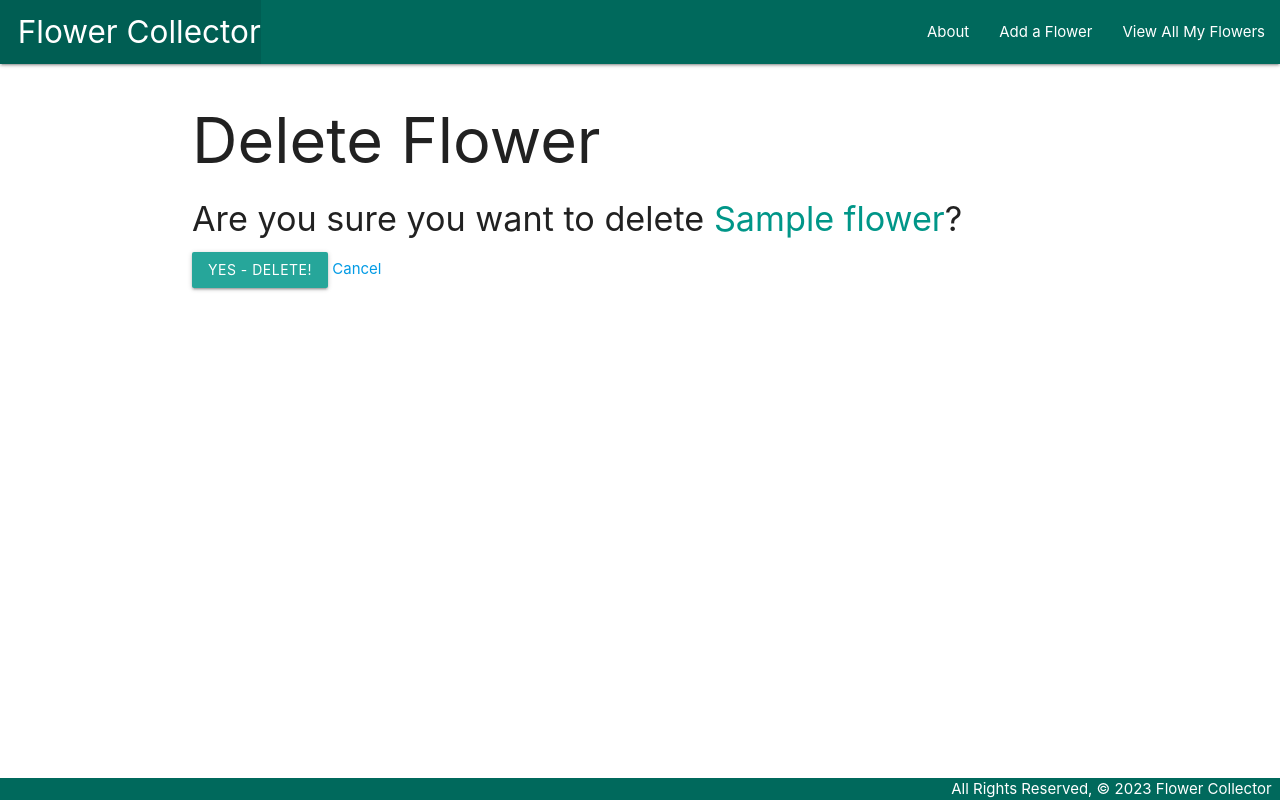
After one commit to SaidNivek/flowercollector, a Django app: page /flowers/1/delete/ in a window 1280 px wide. The commit adds this page. Run offline with Django 4.2, Linux system fonts and the light colour scheme; tables that the repository leaves empty hold one stand-in row (values such as "Sample post").

Commit message:
Complete delete functionality and add a delete confirm page

```diff
--- a/main_app/templates/base.html
+++ b/main_app/templates/base.html
@@ -20,7 +20,7 @@
         </ul>
         <ul class="right">
           <li><a href="{% url 'about' %}">About</a></li>
-          <li><a href="{% url 'flower_create' %}">Add a Flower</a></li>
+          <li><a href="{% url 'flowers_create' %}">Add a Flower</a></li>
           <li><a href="{% url 'index' %}">View All My Flowers</a></li>
         </ul>
       </div>
--- a/main_app/templates/flowers/detail.html
+++ b/main_app/templates/flowers/detail.html
@@ -21,6 +21,11 @@
         <p>Hardiness: {{ flower.hardiness }}&deg; F</p>
         <p>Pinch: {{ flower.pinch }}</p>
       </div>
+
+      <div class="card-action">
+        <a href="{% url 'flowers_update' flower.id %}">Edit</a>
+        <a href="{% url 'flowers_delete' flower.id %}">Delete</a>
+      </div>
 </div>
 
 {% endblock %}
--- /dev/null
+++ b/main_app/templates/main_app/flower_confirm_delete.html
@@ -0,0 +1,13 @@
+{% extends 'base.html' %}
+
+{% block content %}
+  <h1>Delete Flower</h1>
+
+  <h4>Are you sure you want to delete <span class="teal-text">{{ object.name }}</span>?</h4>
+
+  <form action="" method="POST">
+    {% csrf_token %}
+    <input type="submit" value="Yes - Delete!" class="btn">
+    <a href="{% url 'detail' flower.id %}">Cancel</a>
+  </form>
+{% endblock %}
--- a/main_app/templates/main_app/flower_form.html
+++ b/main_app/templates/main_app/flower_form.html
@@ -1,7 +1,11 @@
 {% extends 'base.html' %}
 
 {% block content %}
+    {% if object %}
+        <h1>Edit <span class="teal-text">{{ object.name }}</span></h1>
+    {% else %}
         <h1>Add Flower</h1>
+    {% endif %}
     <!-- Leaving the action empty makes the form post to the same url used to display it -->
     <form action="" method="POST">
         <!-- Django requires the following for security purposes -->
--- a/main_app/urls.py
+++ b/main_app/urls.py
@@ -6,5 +6,7 @@ urlpatterns = [
     path('about/', views.about, name='about'),
     path('flowers/', views.flowers_index, name='index'),
     path('flowers/<int:flower_id>/', views.flowers_detail, name='detail'),
-    path('flowers/create/', views.FlowerCreate.as_view(), name='flower_create')
+    path('flowers/create/', views.FlowerCreate.as_view(), name='flowers_create'),
+    path('flowers/<int:pk>/update/', views.FlowerUpdate.as_view(), name='flowers_update'),
+    path('flowers/<int:pk>/delete/', views.FlowerDelete.as_view(), name='flowers_delete'),
 ]
--- a/main_app/views.py
+++ b/main_app/views.py
@@ -1,5 +1,5 @@
 from django.shortcuts import render
-from django.views.generic.edit import CreateView
+from django.views.generic.edit import CreateView, UpdateView, DeleteView
 from .models import Flower
 
 # Create your views here.
@@ -24,3 +24,11 @@ def flowers_detail(request, flower_id):
 class FlowerCreate(CreateView):
   model = Flower
   fields= '__all__'
+
+class FlowerUpdate(UpdateView):
+  model = Flower
+  fields = ['bloom', 'height', 'spacing', 'hardiness', 'deerResistant', 'pinch', 'image']
+
+class FlowerDelete(DeleteView):
+  model = Flower
+  success_url = '/flowers'
```
Lines whose indentation alone changed are shown as unchanged.
